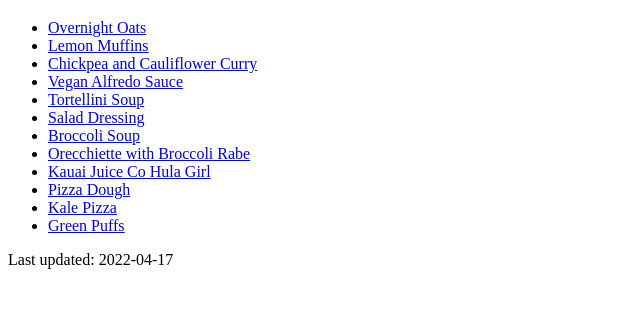
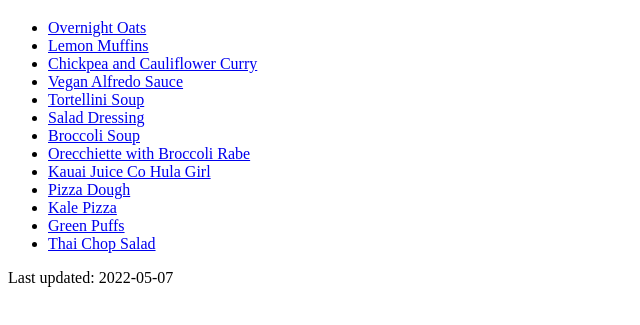
Before and after one commit to rrranthony/ajyfood.com, a plain HTML site: page index.html in a window 1280 px wide. Shown: the part 61-386 px from the top of the page, without its empty margins (0-640 px from the left). Drawn offline with Linux system fonts and the light colour scheme.

Commit message:
Add recipe: Thai Chop Salad

```diff
--- a/index.html
+++ b/index.html
@@ -15,7 +15,8 @@
   <li><a href="http://ajyfood.com/recipes/pizza-dough">Pizza Dough</a></li>
   <li><a href="http://ajyfood.com/recipes/kale-pizza">Kale Pizza</a></li>
   <li><a href="http://ajyfood.com/recipes/green-puffs">Green Puffs</a></li>
+  <li><a href="http://ajyfood.com/recipes/thai-chop-salad">Thai Chop Salad</a></li>
 </ul>
-Last updated: 2022-04-17
+Last updated: 2022-05-07
 </body>
 </html>
```
Also changed, not shown: 1 other file.
